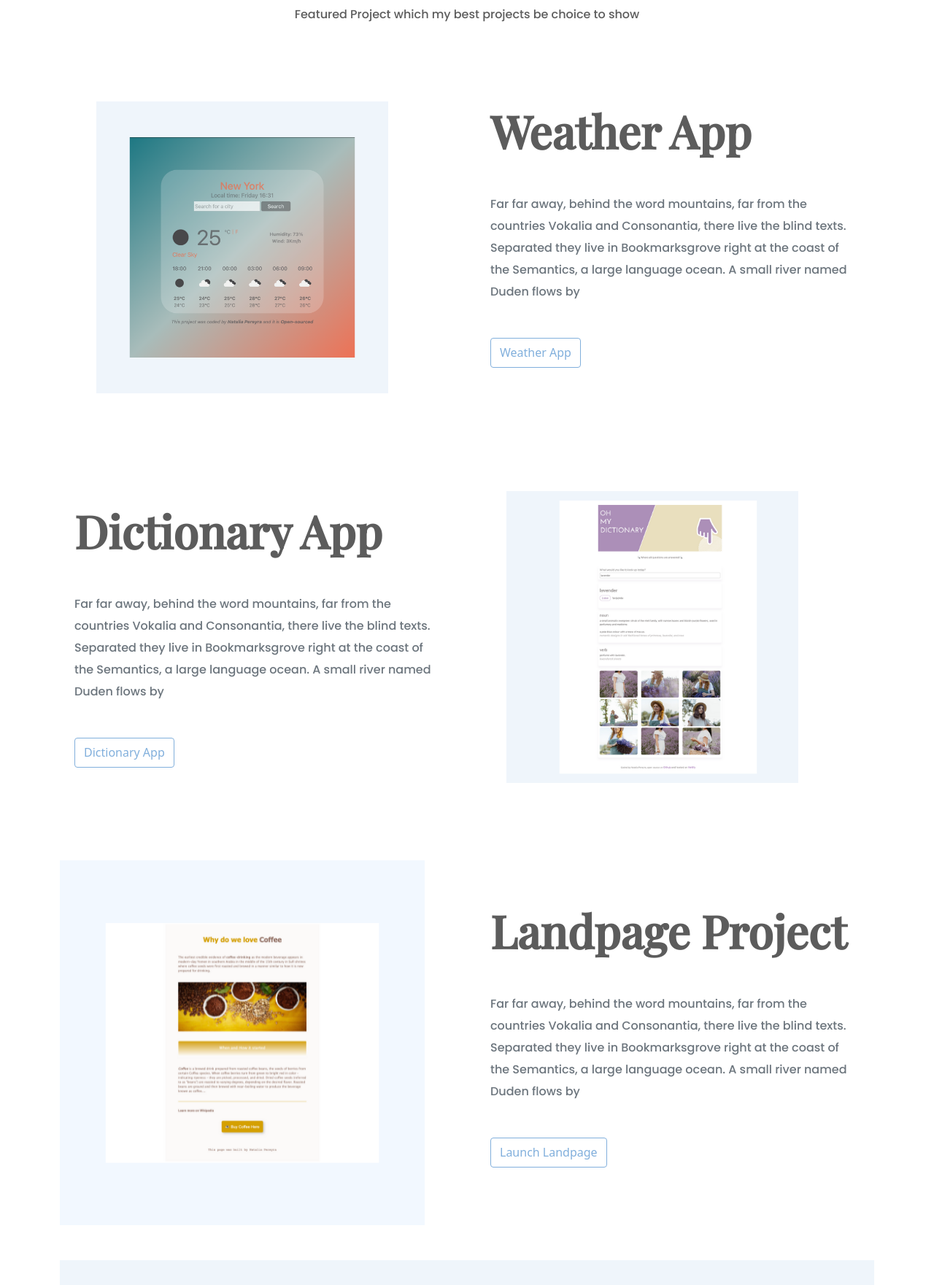
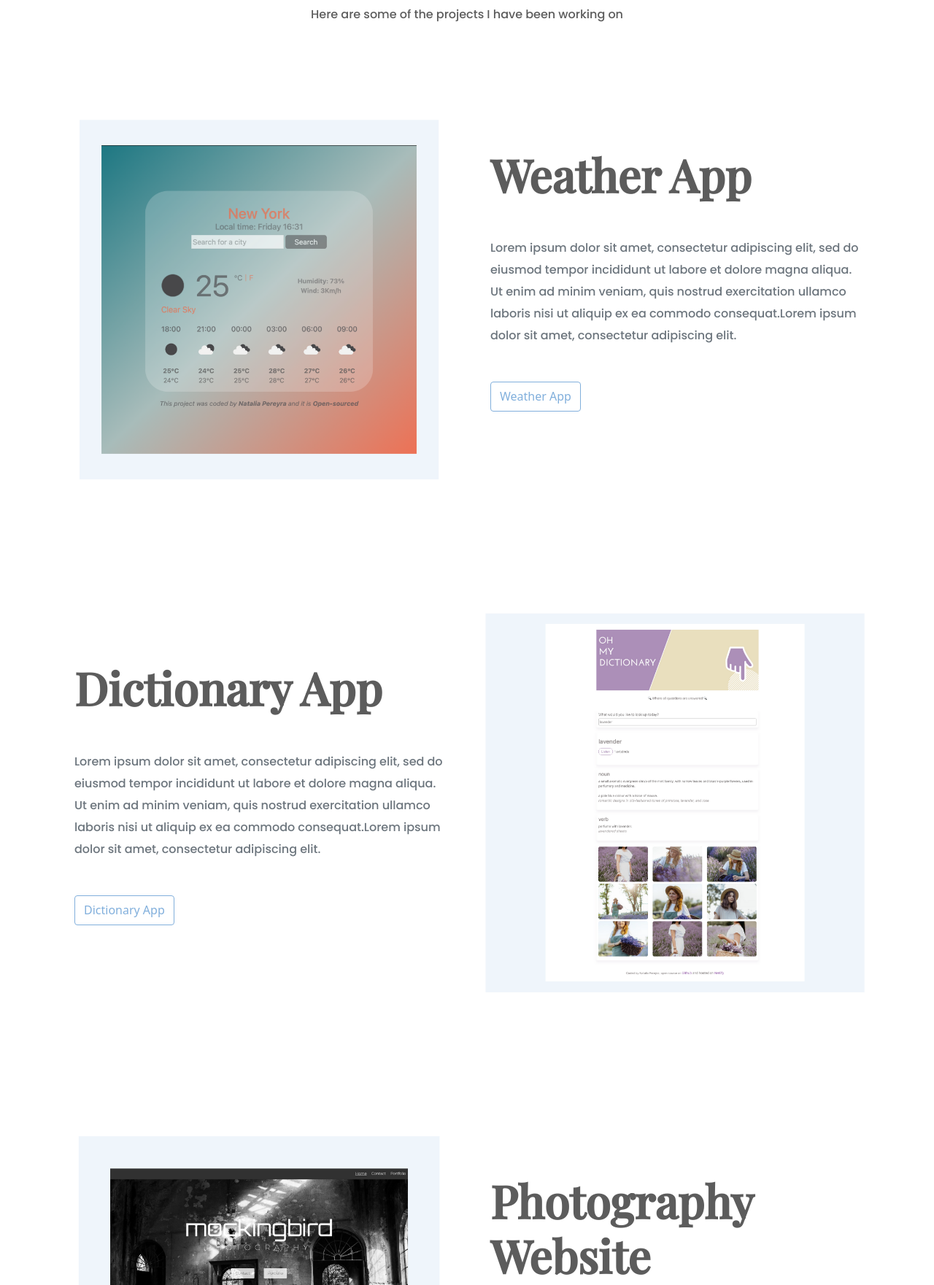
Before and after one commit to Natalia-Pereyra/Portfolio-Project, a plain HTML site: page index.html in a window 1280 px wide. Shown: the part 600-2361 px from the top of the page at 73% size. Drawn offline with nearby package versions, Linux system fonts and the light colour scheme.

Commit message:
Changed imgs

```diff
--- a/Style/portfolio.css
+++ b/Style/portfolio.css
@@ -111,7 +111,7 @@ p {
 
 .project-description {
   padding: 20px;
-  margin-top: 40px;
+  margin-top: 100px;
 }
 .content-container {
   max-width: 1000px;
@@ -216,3 +216,6 @@ footer h3 {
   color: var(--main-color);
   font-weight: bold;
 }
+.weather.img {
+  padding-top: 100px;
+}
--- a/index.html
+++ b/index.html
@@ -50,19 +50,18 @@
         <a href="contact.html" class="btn btn-primary center" title="Contact me" target="_blank">Get in touch</a>
     </div>
 
-    <p class="m-5 text-center">Featured Project which my best projects be choice to show</p>
+    <p class="m-5 text-center">Here are some of the projects I have been working on</p>
 
     <div class="container">
         <div class="row mb-5">
             <div class="col d-none d-lg-block">
-             <img src="Images/Weather.png" class="img-fluid weather-img" alt="Weather App preview">
+             <img src="Images/Weatherlg.png" class="img-fluid weather-img" alt="Weather App preview">
             </div>
             <div class="col">
                 <div class="project-description">
-                 <h2 class="mb-5">Weather App</h2>
-    <p class="mb-5 text-muted">Far far away, behind the word mountains, far from the countries Vokalia and Consonantia, there live the blind texts.
-    Separated they live in Bookmarksgrove right at the coast of the Semantics, a large language ocean. A small river named
-    Duden flows by</p>
+                 <h2 class="mb-5 weather">Weather App</h2>
+    <p class="mb-5 text-muted">Lorem ipsum dolor sit amet, consectetur adipiscing elit, sed do eiusmod tempor incididunt ut labore et dolore magna
+    aliqua. Ut enim ad minim veniam, quis nostrud exercitation ullamco laboris nisi ut aliquip ex ea commodo consequat.Lorem ipsum dolor sit amet, consectetur adipiscing elit.</p>
     <a href="https://suspicious-cori-83faff.netlify.app/" class="btn btn-primary-outline" title="Weather App preview" target="_blank">Weather App</a>
         </div>
             </div>
@@ -73,33 +72,29 @@
         <div class="col">
             <div class="project-description">
                 <h2 class="mb-5">Dictionary App</h2>
-                <p class="mb-5 text-muted">Far far away, behind the word mountains, far from the countries Vokalia and
-                    Consonantia, there live the blind texts.
-                    Separated they live in Bookmarksgrove right at the coast of the Semantics, a large language ocean. A
-                    small river named
-                    Duden flows by</p>
+                <p class="mb-5 text-muted">Lorem ipsum dolor sit amet, consectetur adipiscing elit, sed do eiusmod tempor incididunt ut labore et dolore magna
+                aliqua. Ut enim ad minim veniam, quis nostrud exercitation ullamco laboris nisi ut aliquip ex ea commodo consequat.Lorem
+                ipsum dolor sit amet, consectetur adipiscing elit.</p>
                 <a href="https://vigilant-colden-04d5e2.netlify.app/" class="btn btn-primary-outline" target="_blank">Dictionary App</a>
             </div>
         </div>
         <div class="col d-none d-lg-block">
-            <img src="Images/Dictionary.png" class="img-fluid" alt="Dictionary App preview">
+            <img src="Images/Dictionarylg.png" class="img-fluid" alt="Dictionary App preview">
         </div>
 
     </div>
 
     <div class="row mb-5">
         <div class="col d-none d-lg-block">
-            <img src="Images/Coffeeapp.png" class="img-fluid coffee-img" alt="Coffee App preview">
+            <img src="Images/Photographylg.png" class="img-fluid coffee-img" alt="Coffee App preview">
         </div>
         <div class="col">
             <div class="project-description">
-                <h2 class="mb-5">Landpage Project</h2>
-                <p class="mb-5 text-muted">Far far away, behind the word mountains, far from the countries Vokalia and
-                    Consonantia, there live the blind texts.
-                    Separated they live in Bookmarksgrove right at the coast of the Semantics, a large language ocean. A
-                    small river named
-                    Duden flows by</p>
-                <a href="work.html" class="btn btn-primary-outline">Launch Landpage</a>
+                <h2 class="mb-5">Photography Website</h2>
+                <p class="mb-5 text-muted">Lorem ipsum dolor sit amet, consectetur adipiscing elit, sed do eiusmod tempor incididunt ut labore et dolore magna
+                aliqua. Ut enim ad minim veniam, quis nostrud exercitation ullamco laboris nisi ut aliquip ex ea commodo consequat.Lorem
+                ipsum dolor sit amet, consectetur adipiscing elit.</p>
+                <a href="https://compassionate-beaver-c33d22.netlify.app/" class="btn btn-primary-outline" target="_blank">Launch Landpage</a>
             </div>
         </div>
 
```
Also changed, not shown: work.html (+9 -8 lines), Images/Dictionarylg.png (added), Images/Photographylg.png (added), Images/Photograpywebsite.png (added), Images/Weatherlg.png (added), 1 other file.
